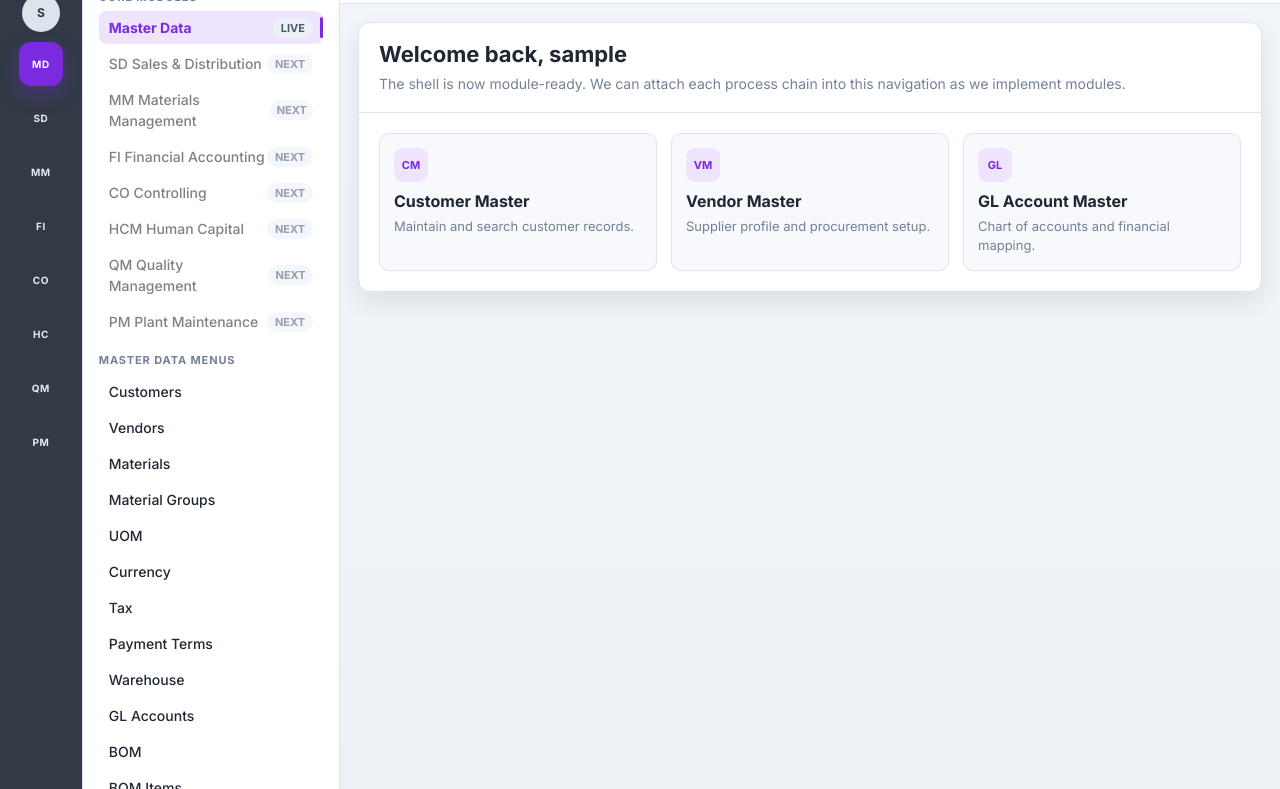
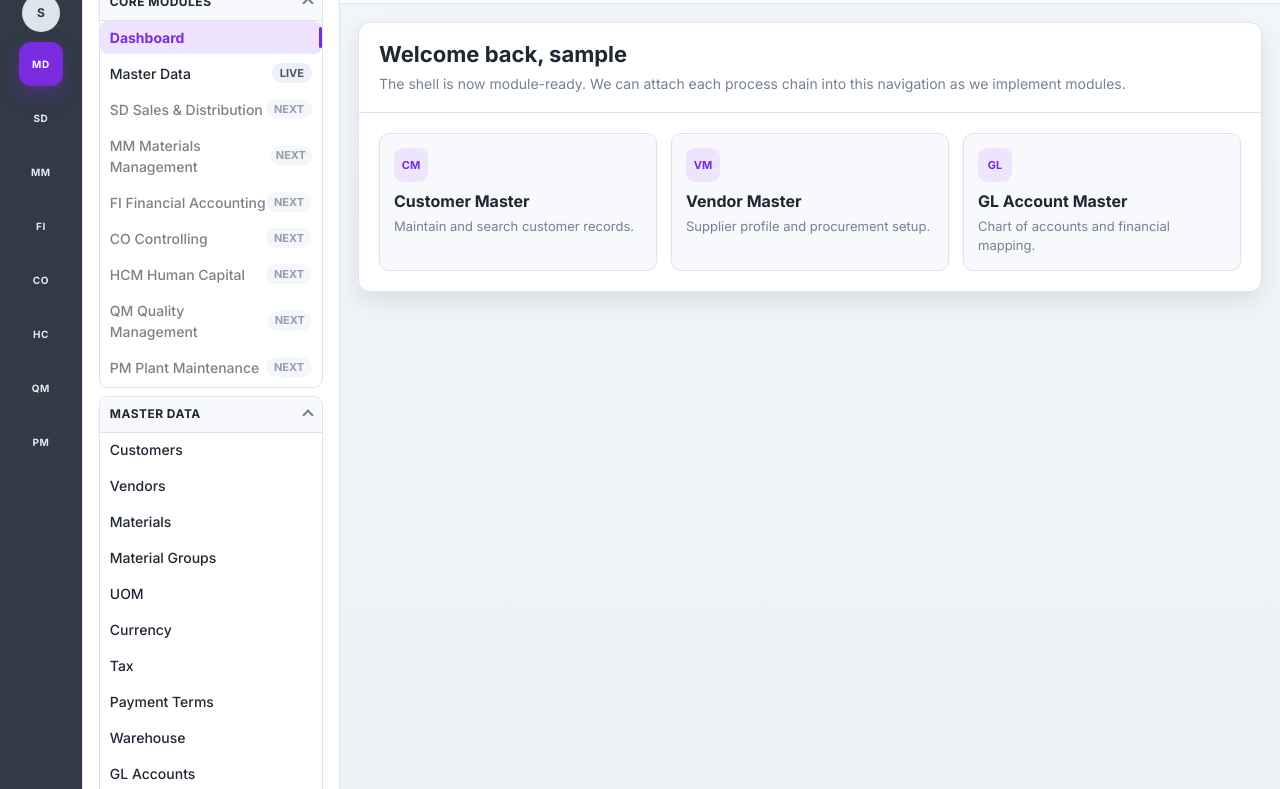
Before and after one commit to DhruvGarady/erp, a website: page boc_repo/pages/home.html in a window 1280 px wide. Shown: the part 60-849 px from the top of the page. Drawn offline with nearby package versions, Linux system fonts and the light colour scheme; sample sign-in values are in the browser's storage.

Commit message:
Add collapsible role-aware sidebar navigation

```diff
--- a/boc_repo/global/css/style_et_1.css
+++ b/boc_repo/global/css/style_et_1.css
@@ -143,14 +143,16 @@ a {
   display: flex;
   align-items: center;
   justify-content: flex-start;
-  margin-bottom: 14px;
+  margin-bottom: 10px;
 }
 
 .panel-head h2 {
   margin: 0;
-  font-size: 14px;
-  letter-spacing: 0.05em;
+  font-size: 13px;
+  letter-spacing: 0.08em;
   font-weight: 700;
+  color: var(--text-soft);
+  text-transform: uppercase;
 }
 
 .panel-add {
@@ -209,16 +211,66 @@ a {
   background: var(--surface-rail);
 }
 
-.panel-group {
-  margin-bottom: 14px;
+.sidebar-sections {
+  display: flex;
+  flex-direction: column;
+  gap: 8px;
 }
 
-.panel-label {
-  margin: 0 0 6px;
-  color: var(--text-soft);
-  font-size: 11px;
+.sidebar-section {
+  border: 1px solid var(--line);
+  border-radius: 9px;
+  background: var(--surface);
+  overflow: hidden;
+}
+
+.section-toggle {
+  width: 100%;
+  height: 36px;
+  border: 0;
+  border-bottom: 1px solid transparent;
+  background: transparent;
+  color: var(--text-main);
+  padding: 0 10px;
+  display: flex;
+  align-items: center;
+  justify-content: space-between;
+  font-size: 12px;
   font-weight: 700;
-  letter-spacing: 0.08em;
+  letter-spacing: 0.04em;
+  text-transform: uppercase;
+}
+
+.sidebar-section.is-open .section-toggle {
+  border-bottom-color: var(--line);
+  background: var(--surface-soft);
+}
+
+.section-caret {
+  width: 8px;
+  height: 8px;
+  border-right: 2px solid var(--text-soft);
+  border-bottom: 2px solid var(--text-soft);
+  transform: rotate(45deg);
+  transition: transform 0.2s ease;
+  margin-top: -3px;
+}
+
+.sidebar-section.is-open .section-caret {
+  transform: rotate(225deg);
+  margin-top: 2px;
+}
+
+.section-body {
+  max-height: 0;
+  opacity: 0;
+  transition: max-height 0.2s ease, opacity 0.2s ease;
+  overflow: hidden;
+}
+
+.sidebar-section.is-open .section-body {
+  max-height: 480px;
+  opacity: 1;
 }
 
 .panel-link {
--- a/boc_repo/global/erp_shell.js
+++ b/boc_repo/global/erp_shell.js
@@ -29,15 +29,88 @@
   function applyRoleVisibility(container) {
     var roleName = getUserRole().toLowerCase();
     var root = container || document;
-    var roleItems = root.querySelectorAll("[data-roles]");
+    var accessItems = root.querySelectorAll("[data-permission], [data-roles]");
+    var permissionMap = window.ERP_ROLE_PERMISSIONS || {
+      admin: ["*"],
+      manager: [
+        "md.customer.view", "md.vendor.view", "md.material.view", "md.material_group.view",
+        "md.uom.view", "md.currency.view", "md.tax.view", "md.payment_terms.view",
+        "md.warehouse.view", "md.gl_account.view", "md.bom.view"
+      ],
+      sales: ["md.customer.view", "md.material.view", "md.currency.view", "md.tax.view", "md.payment_terms.view"],
+      procurement: ["md.vendor.view", "md.material.view", "md.material_group.view", "md.uom.view", "md.warehouse.view"],
+      accounts: ["md.currency.view", "md.tax.view", "md.payment_terms.view", "md.gl_account.view", "md.customer.view", "md.vendor.view"],
+      production: ["md.material.view", "md.uom.view", "md.bom.view"],
+      user: ["md.customer.view"]
+    };
+    var granted = permissionMap[roleName] || permissionMap.user || [];
 
-    for (var i = 0; i < roleItems.length; i++) {
-      var node = roleItems[i];
-      var roles = getValue(node.getAttribute("data-roles"), "")
-        .split(",")
-        .map(function (entry) { return entry.trim().toLowerCase(); });
-      var allowed = roles.indexOf(roleName) > -1;
+    function matchesPermission(rule, need) {
+      if (rule === "*" || rule === need) return true;
+      if (rule.slice(-2) === ".*") {
+        return need.indexOf(rule.slice(0, -1)) === 0;
+      }
+      return false;
+    }
+
+    for (var i = 0; i < accessItems.length; i++) {
+      var node = accessItems[i];
+      var allowed = true;
+      var roleRule = getValue(node.getAttribute("data-roles"), "");
+      var permissionRule = getValue(node.getAttribute("data-permission"), "");
+
+      if (permissionRule) {
+        allowed = false;
+        var requested = permissionRule.split(",");
+        for (var r = 0; r < requested.length; r++) {
+          var needed = requested[r].trim();
+          for (var g = 0; g < granted.length; g++) {
+            if (matchesPermission(granted[g], needed)) {
+              allowed = true;
+              break;
+            }
+          }
+          if (allowed) break;
+        }
+      } else if (roleRule) {
+        var roles = roleRule
+          .split(",")
+          .map(function (entry) { return entry.trim().toLowerCase(); });
+        allowed = roles.indexOf(roleName) > -1;
+      }
+
       node.style.display = allowed ? "" : "none";
+    }
+
+    var sections = root.querySelectorAll(".sidebar-section");
+    for (var s = 0; s < sections.length; s++) {
+      var section = sections[s];
+      var links = section.querySelectorAll(".section-body .panel-link");
+      var visibleCount = 0;
+      for (var n = 0; n < links.length; n++) {
+        if (links[n].style.display !== "none") visibleCount++;
+      }
+      section.style.display = visibleCount > 0 ? "" : "none";
+    }
+  }
+
+  function bindSidebarSections() {
+    var sections = document.querySelectorAll(".sidebar-section");
+    for (var i = 0; i < sections.length; i++) {
+      (function (section) {
+        var toggle = section.querySelector(".section-toggle");
+        if (!toggle) return;
+
+        var initialOpen = section.getAttribute("data-default-open") === "true";
+        section.classList.toggle("is-open", initialOpen);
+        toggle.setAttribute("aria-expanded", initialOpen ? "true" : "false");
+
+        toggle.addEventListener("click", function () {
+          var isOpen = section.classList.contains("is-open");
+          section.classList.toggle("is-open", !isOpen);
+          toggle.setAttribute("aria-expanded", isOpen ? "false" : "true");
+        });
+      })(sections[i]);
     }
   }
 
@@ -173,6 +246,7 @@
     applyTheme();
     applyUserMeta(options);
     applyRoleVisibility(document);
+    bindSidebarSections();
     applySidebarState(options);
     bindSidebarToggle(options);
     bindLogout(options.logoutPath);
--- a/boc_repo/pages/home.html
+++ b/boc_repo/pages/home.html
@@ -37,10 +37,15 @@
         <div class="panel-head">
           <h2>MASTER DATA</h2>
         </div>
-
-        <div class="panel-group">
-          <div class="panel-label">CORE MODULES</div>
-          <a href="home.html" class="panel-link active"><span>Master Data</span><span class="module-badge">LIVE</span></a>
+        <nav class="sidebar-sections" id="sidebarSections">
+          <section class="sidebar-section" data-default-open="true">
+            <button type="button" class="section-toggle" aria-expanded="true">
+              <span>Core Modules</span>
+              <span class="section-caret"></span>
+            </button>
+            <div class="section-body">
+              <a href="home.html" class="panel-link active"><span>Dashboard</span></a>
+              <a href="home.html" class="panel-link"><span>Master Data</span><span class="module-badge">LIVE</span></a>
               <a href="javascript:void(0)" class="panel-link disabled"><span>SD Sales & Distribution</span><span class="module-badge">NEXT</span></a>
               <a href="javascript:void(0)" class="panel-link disabled"><span>MM Materials Management</span><span class="module-badge">NEXT</span></a>
               <a href="javascript:void(0)" class="panel-link disabled"><span>FI Financial Accounting</span><span class="module-badge">NEXT</span></a>
@@ -49,22 +54,40 @@
               <a href="javascript:void(0)" class="panel-link disabled"><span>QM Quality Management</span><span class="module-badge">NEXT</span></a>
               <a href="javascript:void(0)" class="panel-link disabled"><span>PM Plant Maintenance</span><span class="module-badge">NEXT</span></a>
             </div>
+          </section>
 
-        <div class="panel-group">
-          <div class="panel-label">MASTER DATA MENUS</div>
-          <a href="masterdata/customer_inq.html" class="panel-link role-item" data-roles="Admin,Manager,User,Sales">Customers</a>
-          <a href="masterdata/vendor_inq.html" class="panel-link role-item" data-roles="Admin,Manager,Procurement">Vendors</a>
-          <a href="masterdata/material_inq.html" class="panel-link role-item" data-roles="Admin,Manager,Procurement">Materials</a>
-          <a href="masterdata/material_group_inq.html" class="panel-link role-item" data-roles="Admin,Manager">Material Groups</a>
-          <a href="masterdata/uom_inq.html" class="panel-link role-item" data-roles="Admin,Manager">UOM</a>
-          <a href="masterdata/currency_inq.html" class="panel-link role-item" data-roles="Admin,Manager,Accounts">Currency</a>
-          <a href="masterdata/tax_inq.html" class="panel-link role-item" data-roles="Admin,Manager,Accounts">Tax</a>
-          <a href="masterdata/payment_terms_inq.html" class="panel-link role-item" data-roles="Admin,Manager,Accounts">Payment Terms</a>
-          <a href="masterdata/warehouse_inq.html" class="panel-link role-item" data-roles="Admin,Manager">Warehouse</a>
-          <a href="masterdata/gl_account_inq.html" class="panel-link role-item" data-roles="Admin,Manager,Accounts">GL Accounts</a>
-          <a href="masterdata/bom_inq.html" class="panel-link role-item" data-roles="Admin,Manager,Production">BOM</a>
-          <a href="masterdata/bom_items_inq.html" class="panel-link role-item" data-roles="Admin,Manager,Production">BOM Items</a>
+          <section class="sidebar-section" data-default-open="true">
+            <button type="button" class="section-toggle" aria-expanded="true">
+              <span>Master Data</span>
+              <span class="section-caret"></span>
+            </button>
+            <div class="section-body">
+              <a href="masterdata/customer_inq.html" class="panel-link role-item" data-permission="md.customer.view">Customers</a>
+              <a href="masterdata/vendor_inq.html" class="panel-link role-item" data-permission="md.vendor.view">Vendors</a>
+              <a href="masterdata/material_inq.html" class="panel-link role-item" data-permission="md.material.view">Materials</a>
+              <a href="masterdata/material_group_inq.html" class="panel-link role-item" data-permission="md.material_group.view">Material Groups</a>
+              <a href="masterdata/uom_inq.html" class="panel-link role-item" data-permission="md.uom.view">UOM</a>
+              <a href="masterdata/currency_inq.html" class="panel-link role-item" data-permission="md.currency.view">Currency</a>
+              <a href="masterdata/tax_inq.html" class="panel-link role-item" data-permission="md.tax.view">Tax</a>
+              <a href="masterdata/payment_terms_inq.html" class="panel-link role-item" data-permission="md.payment_terms.view">Payment Terms</a>
+              <a href="masterdata/warehouse_inq.html" class="panel-link role-item" data-permission="md.warehouse.view">Warehouse</a>
+              <a href="masterdata/gl_account_inq.html" class="panel-link role-item" data-permission="md.gl_account.view">GL Accounts</a>
+              <a href="masterdata/bom_inq.html" class="panel-link role-item" data-permission="md.bom.view">BOM</a>
+              <a href="masterdata/bom_items_inq.html" class="panel-link role-item" data-permission="md.bom.view">BOM Items</a>
             </div>
+          </section>
+
+          <section class="sidebar-section" data-default-open="false">
+            <button type="button" class="section-toggle" aria-expanded="false">
+              <span>Administration</span>
+              <span class="section-caret"></span>
+            </button>
+            <div class="section-body">
+              <a href="javascript:void(0)" class="panel-link disabled"><span>User Management</span></a>
+              <a href="javascript:void(0)" class="panel-link disabled"><span>Role Access Matrix</span></a>
+            </div>
+          </section>
+        </nav>
       </div>
     </aside>
 
```
Lines whose indentation alone changed are shown as unchanged.
